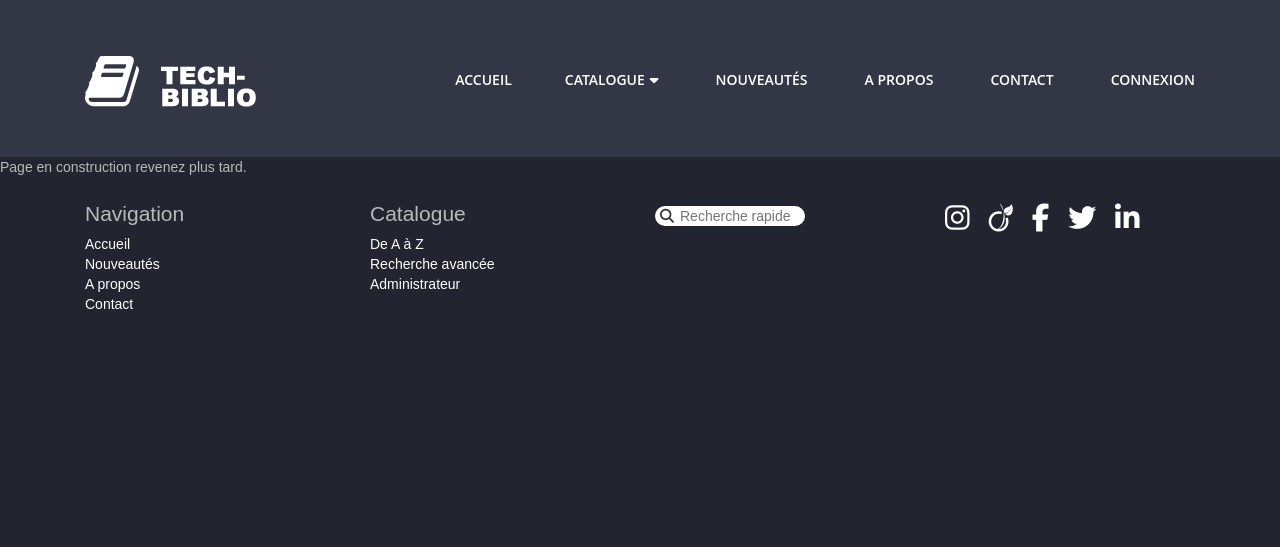
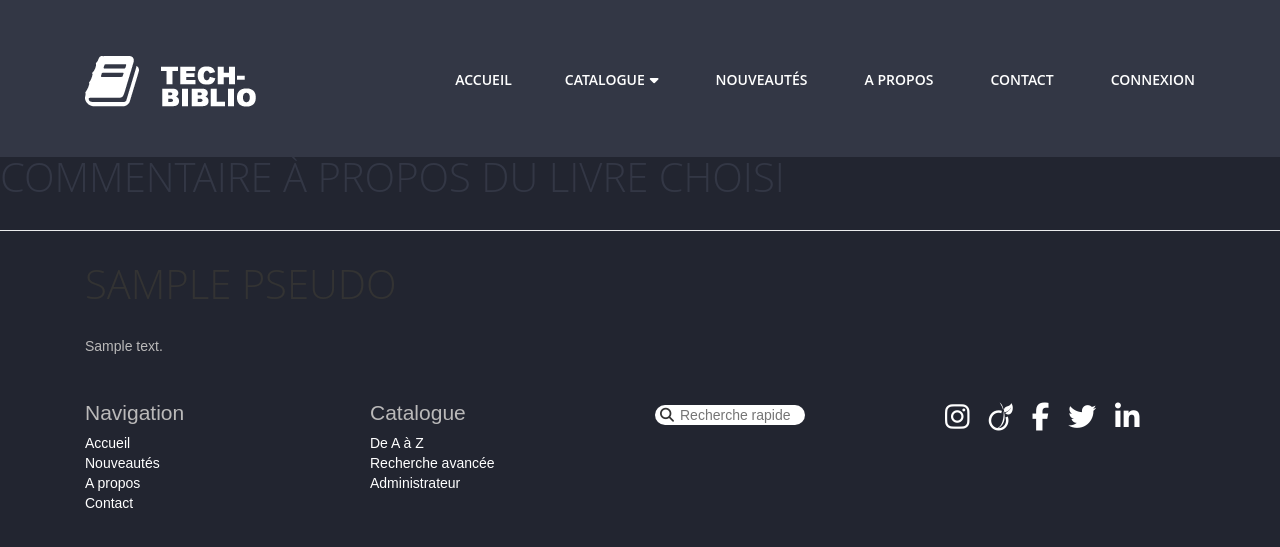
Before and after one commit to marie204/silex_Biblio-tech, a PHP site: template templates/touslescommentaires.html.twig in a window 1280 px wide. Shown: the top 547 px of the page. Run offline with PHP 8.4, Linux system fonts and the light colour scheme; the template is opened without the code that fills it: most values are stand-ins (such as "Sample title", 1, 10 or a date in 2020); some libraries are stand-ins or nearby versions.

Commit message:
capacité de voir tous les commentaires sur un livre selectionné

```diff
--- a/templates/touslescommentaires.html.twig
+++ b/templates/touslescommentaires.html.twig
@@ -1,5 +1,25 @@
 {% extends "layout.html.twig" %}
 
 {% block content %}
-Page en construction revenez plus tard.
+<h3>Commentaire à propos du livre choisi</h3>
+<div class="container">
+    <div class="row">
+	{% for comment in lastComs %}
+	        <article class="col-lg-6 col-md-12 col-sm-12">
+	            <div class="thumb-pad1 maxheight">
+	                <div class="box_inner">
+	                    <div class="thumbnail">
+	                        <h2> {{comment.utilisateur.pseudo}} </h2>
+	                        <div class="caption">
+	                            <p>{{comment.description}}</p>
+	                        </div>
+	                    </div>
+	                </div>
+	            </div>
+	        </article>
+	{% endfor %}
+	</div>
+</div>
+
+
 {% endblock %}
```
Also changed, not shown: src/controllers.php (+8 -1 lines), templates/mesemprunts.html.twig (+7 -0 lines).
